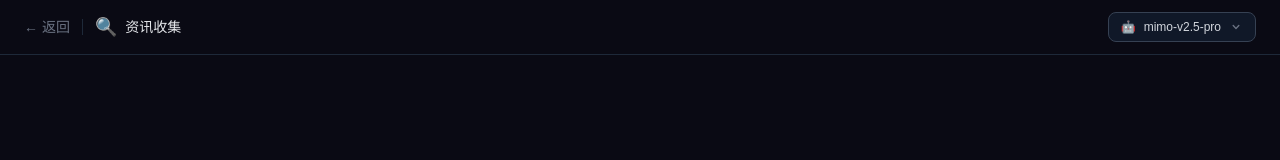
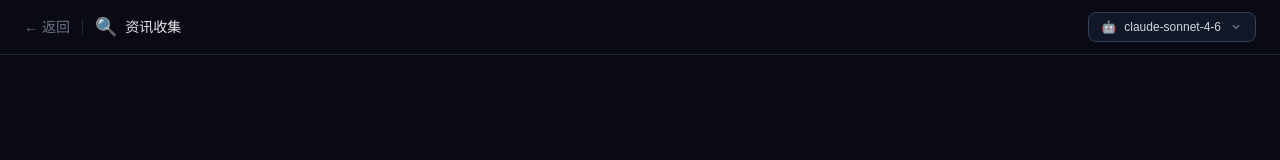
Before and after one commit to f0ork/next-app, a Next.js app: page /agents/research in a window 1280 px wide. Shown: the top 160 px of the page. Built offline with nearby package versions, Linux system fonts and the light colour scheme.

Commit message:
fix: 默认模型改为 ppio/pa/claude-sonnet-4-6 + 清除 localStorage 缓存
- ModelPicker 默认模型改为 ppio/pa/claude-sonnet-4-6（Anthropic 代理支持）
- useSelectedModel 不再读 localStorage，避免旧缓存导致模型不支持
- 添加 debug 日志确认模型选择

```diff
--- a/app/components/ModelPicker.tsx
+++ b/app/components/ModelPicker.tsx
@@ -16,13 +16,10 @@ interface ProviderGroup {
 }
 
 const STORAGE_KEY = "selected_model_id";
-const DEFAULT_MODEL = "xiaomi/mimo-v2.5-pro";
+const DEFAULT_MODEL = "ppio/pa/claude-sonnet-4-6";
 
 export function useSelectedModel() {
-  const [modelId, setModelId] = useState<string>(() => {
-    if (typeof window === "undefined") return DEFAULT_MODEL;
-    return localStorage.getItem(STORAGE_KEY) ?? DEFAULT_MODEL;
-  });
+  const [modelId, setModelId] = useState<string>(DEFAULT_MODEL);
 
   const select = (id: string) => {
     setModelId(id);
--- a/lib/ai/client.ts
+++ b/lib/ai/client.ts
@@ -3,7 +3,7 @@ import { generateText, streamText, tool, stepCountIs } from "ai";
 import { z } from "zod";
 import { webSearch, fetchPageContent } from "./search";
 
-const DEFAULT_MODEL_ID = process.env.AI_MODEL_ID ?? "xiaomi/mimo-v2.5-pro";
+const DEFAULT_MODEL_ID = process.env.AI_MODEL_ID ?? "ppio/pa/claude-sonnet-4-6";
 
 function ensureV1Suffix(url: string): string {
   const clean = url.replace(/\/+$/, "");
@@ -23,8 +23,10 @@ function getProvider() {
 }
 
 function getModel(modelId?: string) {
+  const finalModelId = modelId ?? DEFAULT_MODEL_ID;
+  console.log("[AI] using model:", finalModelId);
   const provider = getProvider();
-  return provider(modelId ?? DEFAULT_MODEL_ID);
+  return provider(finalModelId);
 }
 
 const searchTool = tool({
```
